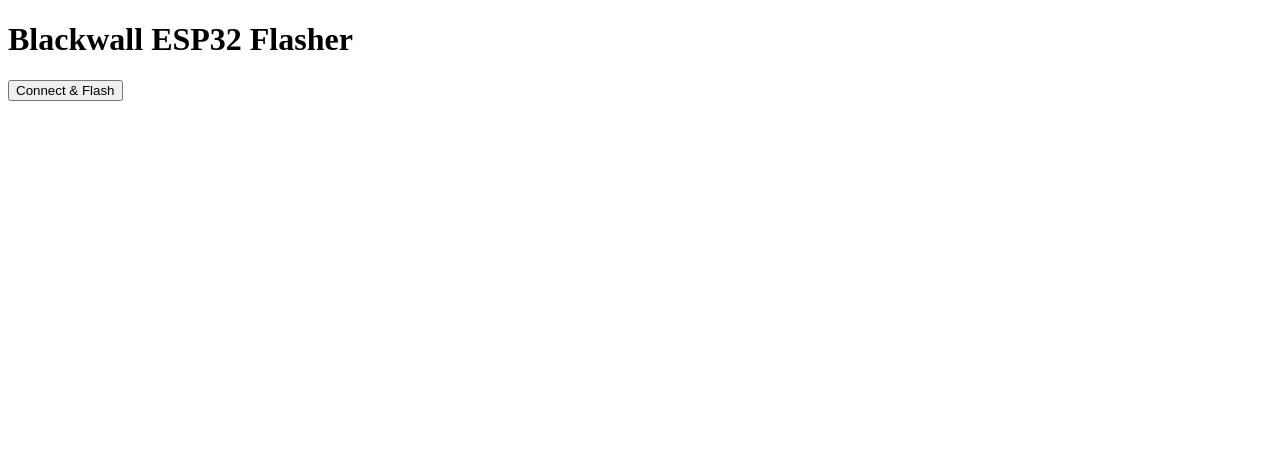
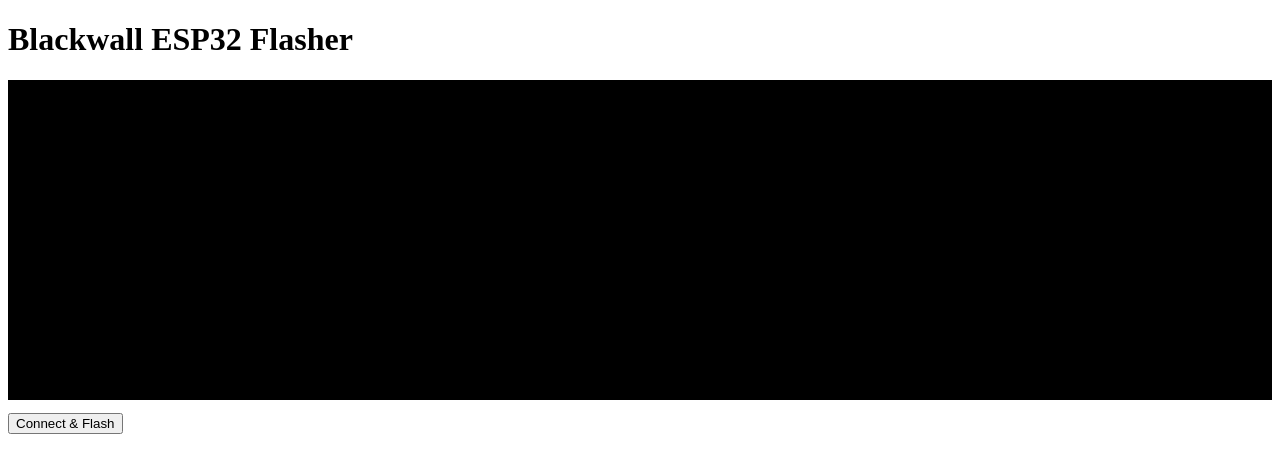
Before and after one commit to sirexx13/ESP32-PF, a website: page index.html in a window 1280 px wide. Drawn offline with Linux system fonts and the light colour scheme.

Commit message:
Enhance index.html with terminal display
Added a terminal display area with styling.

```diff
--- a/index.html
+++ b/index.html
@@ -3,9 +3,25 @@
 <head>
   <meta charset="utf-8">
   <title>Blackwall ESP Flasher</title>
+
+   <style>
+    #terminal {
+      background: #000;
+      color: #0f0;
+      font-family: monospace;
+      padding: 10px;
+      height: 300px;
+      overflow-y: auto;
+      white-space: pre-wrap;
+    }
+  </style>
+
 </head>
 <body>
   <h1>Blackwall ESP32 Flasher</h1>
+
+  <pre id="terminal"></pre>
+
   <button id="flash">Connect & Flash</button>
 
   <script type="module">
```
